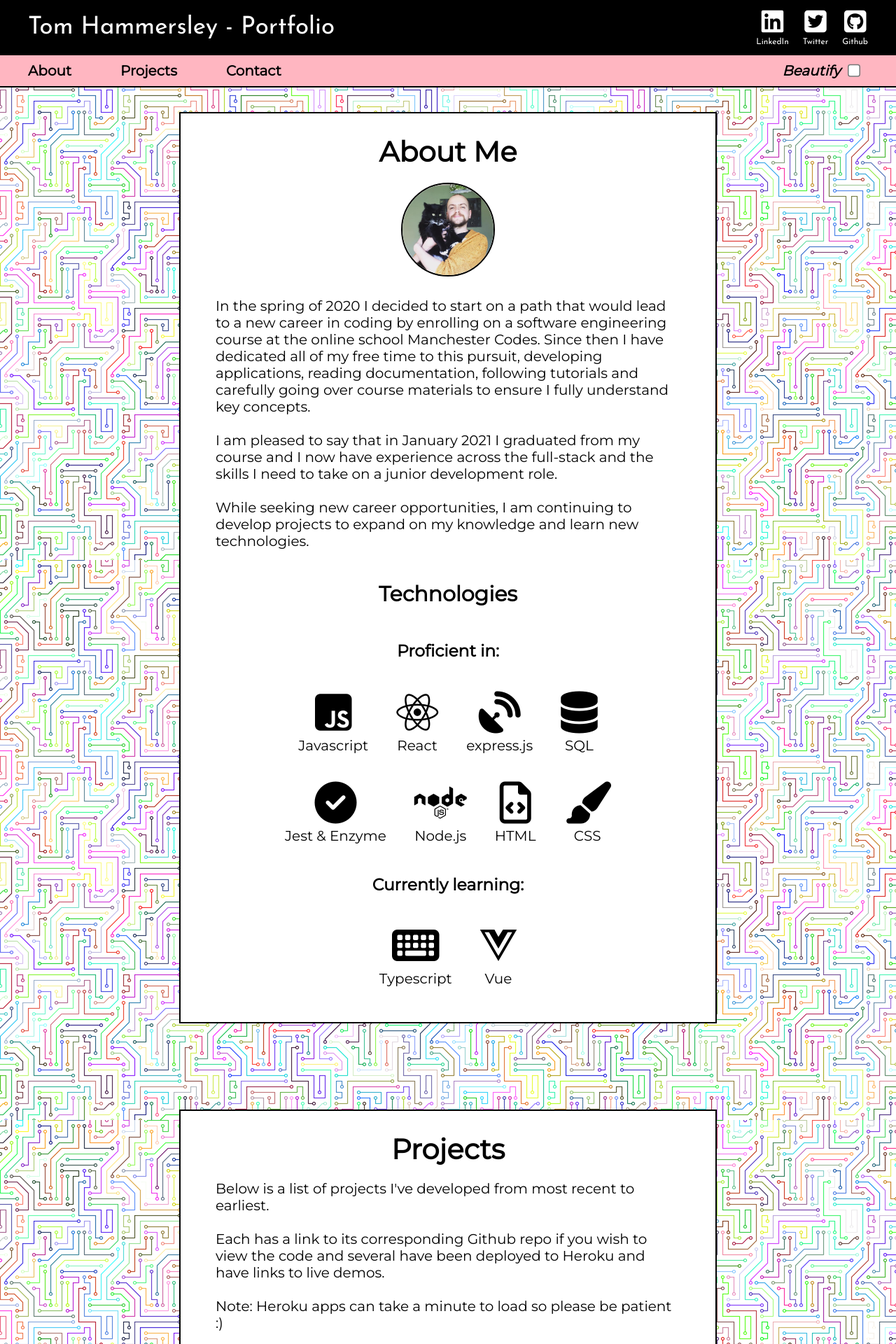
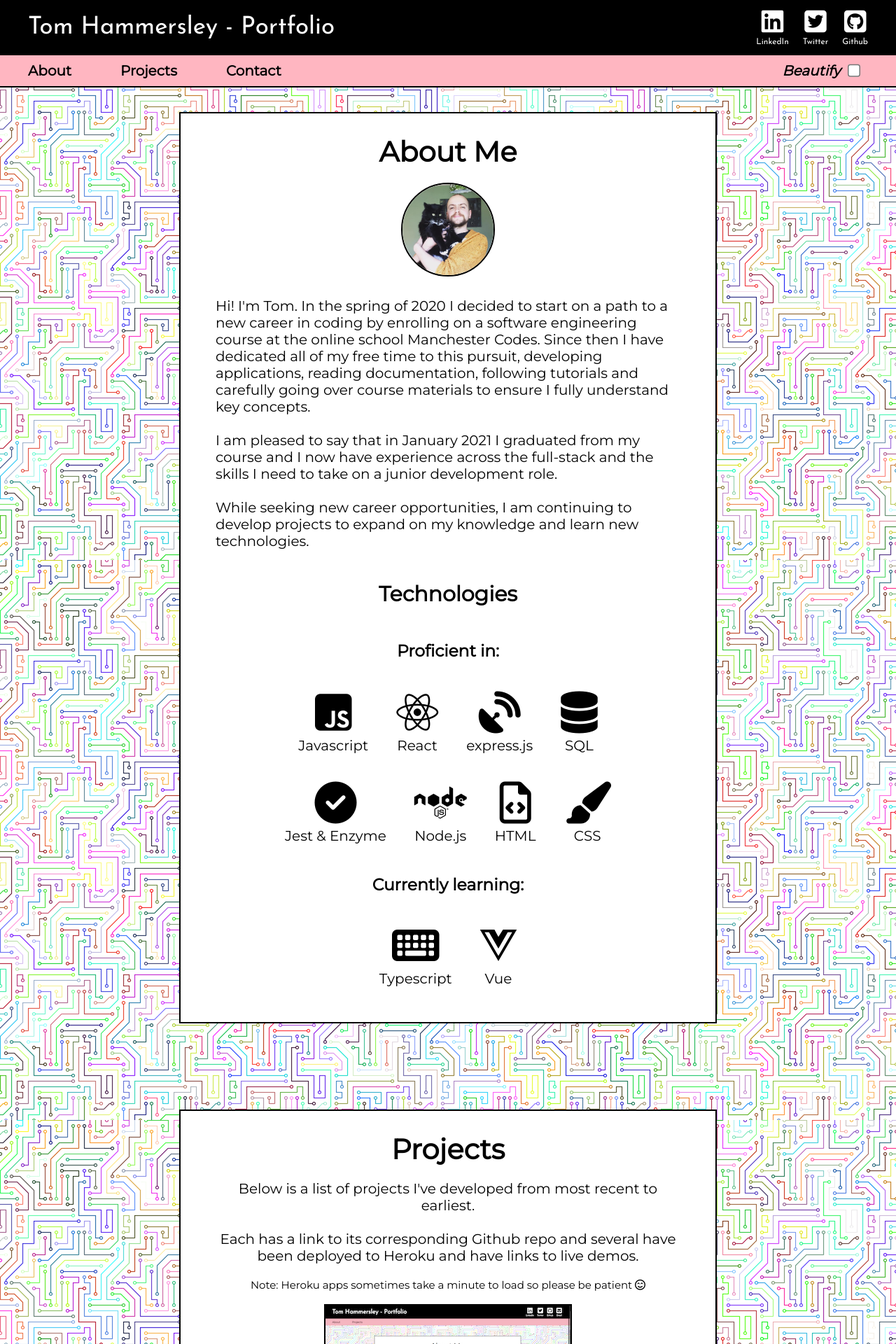
Before and after one commit to scented-wiring/portfolio, a React (Create React App) app: page / in a window 1280 px wide. Shown: the top 1920 px of the page at 70% size. Built offline with nearby package versions, Linux system fonts and the light colour scheme.

Commit message:
apply beautify to project hover, reword about

```diff
--- a/src/components/About.js
+++ b/src/components/About.js
@@ -12,10 +12,10 @@ const About = () => {
           <img id="tom" src={tom} alt="Tom Hammersley" />
         </div>
         <p>
-          In the spring of 2020 I decided to start on a path that would lead to
-          a new career in coding by enrolling on a software engineering course
-          at the online school Manchester Codes. Since then I have dedicated all
-          of my free time to this pursuit, developing applications, reading
+          Hi! I'm Tom. In the spring of 2020 I decided to start on a path to a
+          new career in coding by enrolling on a software engineering course at
+          the online school Manchester Codes. Since then I have dedicated all of
+          my free time to this pursuit, developing applications, reading
           documentation, following tutorials and carefully going over course
           materials to ensure I fully understand key concepts.
           <br />
--- a/src/components/App.js
+++ b/src/components/App.js
@@ -1,14 +1,17 @@
+import { useState } from "react";
 import About from "../components/About";
 import Contact from "../components/Contact";
 import Header from "../components/Header";
 import Projects from "../components/Projects";
 
 const App = () => {
+  const [beautify, setBeautify] = useState(false);
+
   return (
     <div>
-      <Header />
+      <Header beautify={beautify} setBeautify={setBeautify} />
       <About />
-      <Projects />
+      <Projects beautify={beautify} />
       <Contact />
     </div>
   );
--- a/src/components/Contact.js
+++ b/src/components/Contact.js
@@ -81,7 +81,10 @@ const Contact = () => {
                 placeholder='Message (e.g. "Hi Tom, love your portfolio! Would you like a job?")'
               />
               <button id="submit" type="submit">
-                <AnimateLink>{buttonState}</AnimateLink>
+                <AnimateLink>
+                  <i className="far fa-envelope"></i>
+                  {buttonState}
+                </AnimateLink>
               </button>
             </form>
           </RollInWhenVisible>
--- a/src/components/Header.js
+++ b/src/components/Header.js
@@ -1,12 +1,9 @@
 import { motion } from "framer-motion";
-import { useState } from "react";
 import { HashLink } from "react-router-hash-link";
 import "../styles/Header.css";
 import { AnimateLink, handleBeautify } from "./helpers/index";
 
-const Header = () => {
-  const [beautify, setBeautify] = useState(false);
-
+const Header = ({ beautify, setBeautify }) => {
   const handleCheck = () => {
     handleBeautify(beautify, setBeautify);
   };
--- a/src/components/Projects.js
+++ b/src/components/Projects.js
@@ -3,8 +3,18 @@ import { projectsArray } from "../projectsArray";
 import "../styles/Projects.css";
 import { AnimateLink, SlideWhenVisible } from "./helpers/index";
 
-const Projects = () => {
+const Projects = ({ beautify }) => {
   const [hover, setHover] = useState("");
+
+  const setClassName = (name) => {
+    if (hover === name && !beautify) {
+      return "description-show";
+    } else if (hover === name && beautify) {
+      return "description-beautify";
+    } else {
+      return "description-hide";
+    }
+  };
 
   return (
     <div>
@@ -17,13 +27,14 @@ const Projects = () => {
             earliest.
             <br />
             <br />
-            Each has a link to its corresponding Github repo if you wish to view
-            the code and several have been deployed to Heroku and have links to
-            live demos.
-            <br />
-            <br />
-            Note: Heroku apps can take a minute to load so please be patient :)
+            Each has a link to its corresponding Github repo and several have
+            been deployed to Heroku and have links to live demos.
           </p>
+          <div id="note">
+            Note: Heroku apps sometimes take a minute to load so please be
+            patient <i className="far fa-smile-beam"></i>
+          </div>
+
           <div id="project-gallery">
             {projectsArray.map((project) => {
               return (
@@ -39,13 +50,7 @@ const Projects = () => {
                       alt={`${project.name} screenshot`}
                     />
 
-                    <div
-                      className={
-                        hover === project.name
-                          ? "description-show"
-                          : "description-hide"
-                      }
-                    >
+                    <div className={setClassName(project.name)}>
                       <div className="project-title">{project.name}</div>
                       <div className="project-links">
                         {project.links.map((link) => {
--- a/src/styles/Contact.css
+++ b/src/styles/Contact.css
@@ -3,7 +3,10 @@
 }
 
 #contact-form {
-  height: 469px;
+  display: flex;
+  flex-direction: column;
+  justify-content: space-around;
+  height: 472px;
   width: 400px;
   margin-top: 20px;
   padding: 15px 30px 20px 30px;
@@ -15,8 +18,6 @@
 }
 
 input {
-  margin-top: 5px;
-  margin-bottom: 20px;
   border-radius: 50px;
   border: 2px black solid;
   padding: 5px 10px 5px 10px;
@@ -29,9 +30,7 @@ input:focus {
 }
 
 textarea {
-  margin-top: 10px;
   height: 250px;
-  margin-bottom: 15px;
   font-family: "Montserrat", sans-serif;
   font-size: 16px;
   padding: 20px;
@@ -44,14 +43,18 @@ textarea:focus {
 }
 
 button {
-  margin: 0 auto 0 auto;
+  align-self: center;
   width: 160px;
   background: white;
   border: 2px solid black;
   font-family: "Josefin Sans", sans-serif;
   font-size: 15px;
-  padding: 11px 5px 9px 5px;
+  padding: 14px 0 10px 0;
   font-style: italic;
+}
+
+button i {
+  margin-right: 5px;
 }
 
 button:hover {
--- a/src/styles/Projects.css
+++ b/src/styles/Projects.css
@@ -1,5 +1,14 @@
 #Projects {
   height: 123px;
+}
+
+.heading {
+  text-align: center;
+}
+
+#note {
+  font-size: 15px;
+  margin-bottom: 5px;
 }
 
 #project-gallery {
@@ -34,6 +43,19 @@
   transition: all 0.4s ease 0s;
 }
 
+.description-beautify {
+  top: 0;
+  opacity: 1;
+  position: absolute;
+  display: flex;
+  flex-direction: column;
+  align-items: center;
+  justify-content: space-evenly;
+  height: 186px;
+  width: 350px;
+  background: yellow;
+}
+
 .project-title {
   font-family: "Josefin Sans", sans-serif;
   text-decoration: underline;
@@ -57,10 +79,11 @@
 }
 
 .project-links a {
+  display: flex;
   font-weight: bold;
   border: 2px solid black;
   background: white;
-  padding: 4px 14px 4px 14px;
+  padding: 5px 16px 4px 16px;
   margin: 0 5px 0 5px;
 }
 
```
Also changed, not shown: 1 other file (tests, documents, lock files or other folders).
